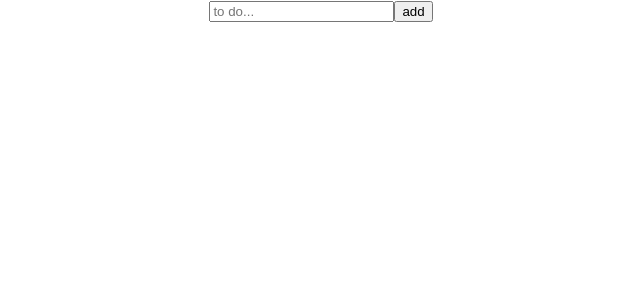
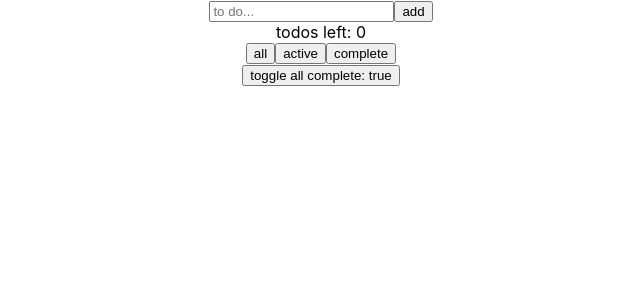
Before and after one commit to srikarmunukutla/Productivity-App, a React (Create React App) app in the folder react-app/: page / in a window 1280 px wide. Shown: the top 300 px of the page, without its empty margins (319-959 px from the left). Built offline with nearby package versions, Linux system fonts and the light colour scheme.

Commit message:
basic tutorial todo list

```diff
--- a/react-app/src/ToDo.js
+++ b/react-app/src/ToDo.js
@@ -1,9 +1,10 @@
 import React from 'react';
 
 export default (props) => (
-    <div>
+    <div style={{display: "flex", justifyContent: "center"}}>
         <div style={{textDecoration: props.todo.complete ? "line-through" : ""}} onClick={props.toggleComplete}>
             {props.todo.text}
         </div>
+        <button onClick={props.onDelete}>x</button>
     </div>
 );
--- a/react-app/src/ToDoList.js
+++ b/react-app/src/ToDoList.js
@@ -3,23 +3,24 @@ import ToDoForm from './ToDoForm';
 import ToDo from './ToDo';
 
 export default class ToDoList extends React.Component{
-
     state = {
-        todos: []
+        todos: [],
+        todoToShow: "all",
+        toggleAllComplete: true
     };
 
     addToDo = (todo) =>{
-        const newToDos =[todo, ...this.state.todos];
-        this.setState({
-            todos: newToDos
-        })
-    }
+        //const newToDos =[todo, ...this.state.todos];
+        this.setState(state => ({
+            todos: [todo, ...this.state.todos]
+        }));
+    };
 
-    toggleComplete= (id) => {
-        this.setState({
-            todos:this.state.todos.map(todo => {
+    toggleComplete= id => {
+        this.setState(state => ({
+            todos: state.todos.map(todo => {
                 //update
-                if (todo.id===id){
+                if (todo.id === id){
                     return {
                         ...todo,
                         complete: !todo.complete
@@ -28,19 +29,77 @@ export default class ToDoList extends React.Component{
                     return todo;
                 }
             })
-        })
-    }
+        }));
+    };
+
+    updateTodoToShow = s => {
+        this.setState({
+          todoToShow: s
+        });
+      };
+
+      handleDeleteTodo = id => {
+          this.setState(state => ({
+              todos: state.todos.filter(todo => todo.id !== id)
+          }));
+      };
+
+      removeAllTodosThatAreComplete = () => {
+        this.setState(state => ({
+            todos: state.todos.filter(todo => !todo.complete)
+        }));
+        };
 
     render(){
+        let todos = [];
+
+        if (this.state.todoToShow === "all"){
+           todos = this.state.todos;
+        } else if (this.state.todoToShow === "active"){
+            todos = this.state.todos.filter(todo => !todo.complete);
+        } else if (this.state.todoToShow === "complete"){
+            todos = this.state.todos.filter(todo => todo.complete);
+        }
+
+
         return(
             <div>
                 <ToDoForm onSubmit = {this.addToDo}/>
-                {this.state.todos.map(todo => (
+                {todos.map(todo => (
                     <ToDo
                         key={todo.id}
                         toggleComplete={() => this.toggleComplete(todo.id)}
+                        onDelete={() => this.handleDeleteTodo(todo.id)}
                         todo={todo}/>
                 ))}
+                <div>
+                    todos left: {this.state.todos.filter(todo => !todo.complete).length}
+                </div>
+                <div>
+                    <button onClick={() => this.updateTodoToShow("all")}>all</button>
+                    <button onClick={() => this.updateTodoToShow("active")}>
+                        active
+                    </button>
+                    <button onClick={() => this.updateTodoToShow("complete")}>
+                        complete
+                    </button>
+                </div>
+                {this.state.todos.some(todo => todo.complete) ? (<div>
+                    <button onClick={this.removeAllTodosThatAreComplete}>remove all complete todos</button>
+                </div>) : null}
+                <div>
+                    <button
+                    onClick={() =>
+                    this.setState(state => ({
+                        todos: state.todos.map(todo => ({
+                            ...todo,
+                            complete: state.toggleAllComplete
+                        })),
+                        toggleAllComplete: !this.state.toggleAllComplete
+                    }))
+                    }
+                    >toggle all complete: {`${this.state.toggleAllComplete}`}</button>
+                </div>
             </div>
         );
     }
```
Also changed, not shown: 1 other file (tests, documents, lock files or other folders).
